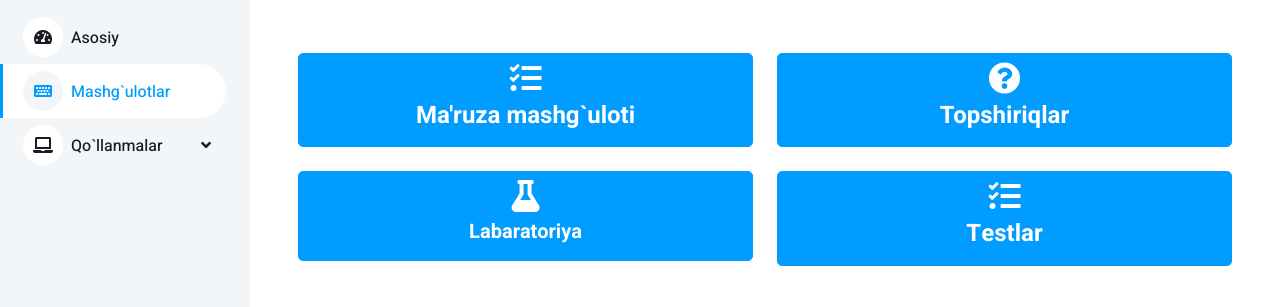
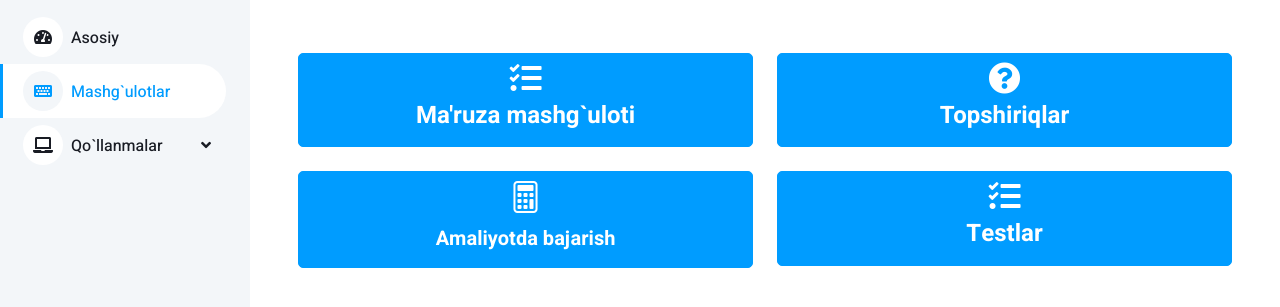
Before and after one commit to MuhammadyusufTiger/econometrik, a website with bundled scripts: page student/lessons.html in a window 1280 px wide. Shown: the part 133-440 px from the top of the page. Built offline with nearby package versions, Linux system fonts and the light colour scheme.

Commit message:
seven commit

```diff
--- a/student/lessons.html
+++ b/student/lessons.html
@@ -203,8 +203,8 @@
                             <div class="col-lg-6 col-xs-6 col-sm-4">
                                 <a class="btn btn-primary w-100 p-2" href="https://www.wolfram.com/mathematica/">
                                     <div class="small-box">
-                                        <h2 class="fa fa-flask text-white"></h2>
-                                        <h5 class="text-white">Labaratoriya</h4>
+                                        <h2 class="bi bi-calculator text-white"></h2>
+                                        <h5 class="text-white">Amaliyotda bajarish</h4>
                                     </div>
                                 </a>
                             </div>
```
Also changed, not shown: images/icons/3655612.png (added).
